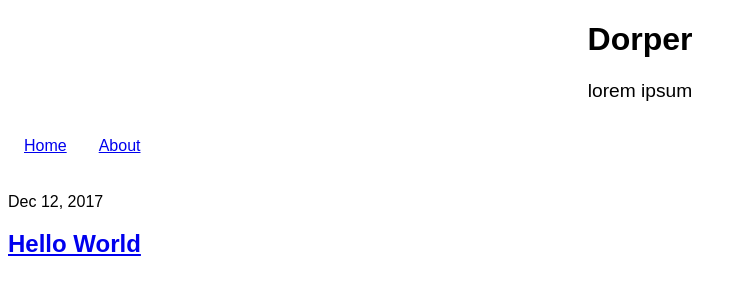
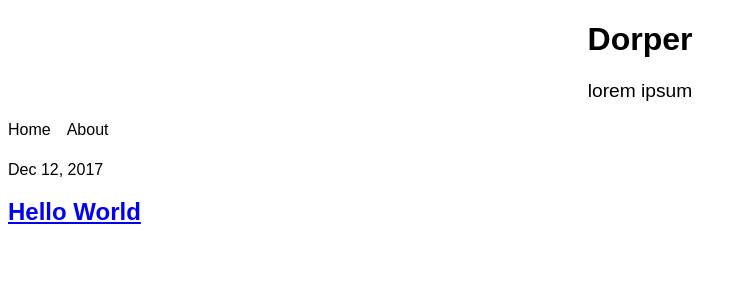
Before and after one commit to dorpga/dorpga.github.io, a Jekyll site: the page built from index.html, in a window 1280 px wide. Shown: the top 300 px of the page, without its empty margins (0-747 px from the left). Built offline with Jekyll 4.4.1, drawn with Linux system fonts in a browser that asks for light colours.

Commit message:
Update master.sass

```diff
--- a/css/master.sass
+++ b/css/master.sass
@@ -24,8 +24,10 @@ header
 nav
   display: flex
   flex-direction: row
-  a, div
-    padding: 1em
+  a
+    padding-right: 1em
+    color: black
+    text-decoration: none
 
 .org-todo:before
   content: "TODO: "
```
